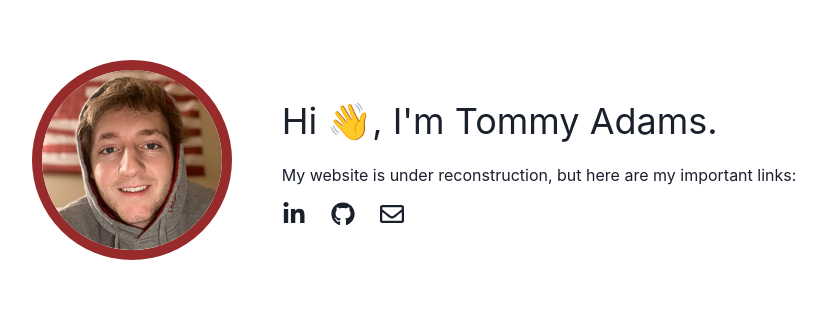
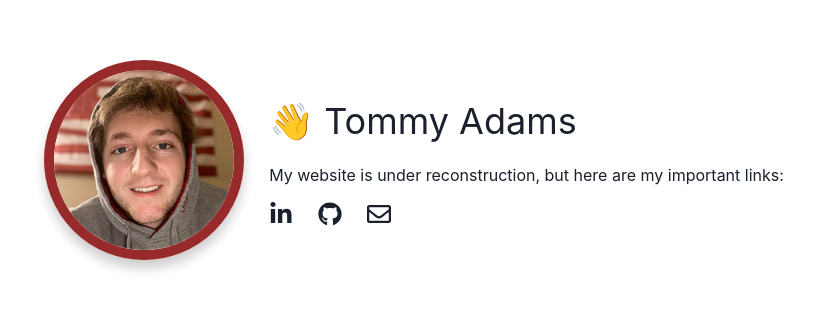
Before and after one commit to tommy-adams/tommyadams, a React (Create React App) app: page / in a window 1280 px wide. Shown: the part 240-550 px from the top of the page, without its empty margins (226-1052 px from the left). Built offline with nearby package versions, Linux system fonts and the light colour scheme.

Commit message:
mobile friendly

```diff
--- a/src/views/Home.js
+++ b/src/views/Home.js
@@ -1,22 +1,34 @@
 import React from 'react';
-import { Box, HStack, Image, Text, VStack } from '@chakra-ui/react';
+import { Box, HStack, Image, Text, VStack, Wrap, WrapItem } from '@chakra-ui/react';
 import Headshot from 'src/media/casual_headshot.jpg';
 import { FaGithub, FaLinkedinIn, FaRegEnvelope } from 'react-icons/fa';
 
-const breakpoint = 992;
-
 const Home = () => {
   const mailRef = React.createRef();
+  const isMobile = window.innerWidth < 992;
 
-  if (window.innerWidth < breakpoint) {
-    return (
-      <Box bg="white" h="100%" px={5} pt={100}>
-        <VStack h="100%" alignItems="center" justifyContent="center">
-          <Box overflow="hidden" borderRadius="50%" h={150} w={150} border="solid 10px rgba(140,21,21,0.9)">
+  return (
+    <Box bg="white" h="100vh" display="flex" justifyContent="center" alignItems="center">
+      <Wrap align="center" justify="center" spacing="25px">
+        <WrapItem>
+          <Box
+            overflow="hidden"
+            borderRadius="50%"
+            h={200}
+            w={200}
+            border="solid 10px rgba(140,21,21,0.9)"
+            boxShadow="0 8px 12px rgba(0,0,0,0.2)"
+          >
             <Image src={Headshot} mt={-5} />
           </Box>
-          <VStack textAlign="center" spacing={25}>
-            <Text fontSize="4xl">Hi 👋, I'm Tommy Adams.</Text>
+        </WrapItem>
+        <WrapItem>
+          <VStack
+            spacing={15}
+            alignItems={isMobile ? "center" : "left"}
+            textAlign={isMobile ? "center" : "left"}
+          >
+            <Text fontSize="4xl">👋 Tommy Adams</Text>
             <Text>My website is under reconstruction, but here are my important links:</Text>
             <HStack spacing={25}>
               <Box
@@ -41,44 +53,8 @@ const Home = () => {
               <a href="mailto:thomasadams012@gmail.com" hidden ref={mailRef} />
             </HStack>
           </VStack>
-        </VStack>
-      </Box>
-    );
-  }
-
-  return (
-    <Box bg="white" h="100vh" w="100vw">
-      <HStack h="100%" alignItems="center" justifyContent="center" spacing={50}>
-        <Box overflow="hidden" borderRadius="50%" h={200} w={200} border="solid 10px rgba(140,21,21,0.9)">
-          <Image src={Headshot} mt={-5} />
-        </Box>
-        <VStack spacing={15} alignItems="left">
-          <Text fontSize="4xl">Hi 👋, I'm Tommy Adams.</Text>
-          <Text>My website is under reconstruction, but here are my important links:</Text>
-          <HStack spacing={25}>
-            <Box
-              as={FaLinkedinIn}
-              fontSize="2xl"
-              onClick={() => window.open('https://www.linkedin.com/in/thomas-adams-2001/', '_blank')}
-              style={{ cursor: 'pointer' }}
-            />
-            <Box
-              as={FaGithub}
-              fontSize="2xl"
-              onClick={() => window.open('https://github.com/tommy-adams', '_blank')}
-              style={{ cursor: 'pointer' }}
-            />
-            <Box
-              as={FaRegEnvelope}
-              fontSize="2xl"
-              onClick={() => mailRef.current.click()}
-              style={{ cursor: 'pointer' }}
-            />
-            {/* eslint-disable-next-line jsx-a11y/anchor-has-content */}
-            <a href="mailto:thomasadams012@gmail.com" hidden ref={mailRef} />
-          </HStack>
-        </VStack>
-      </HStack>
+        </WrapItem>
+      </Wrap>
     </Box>
   );
 };
```
